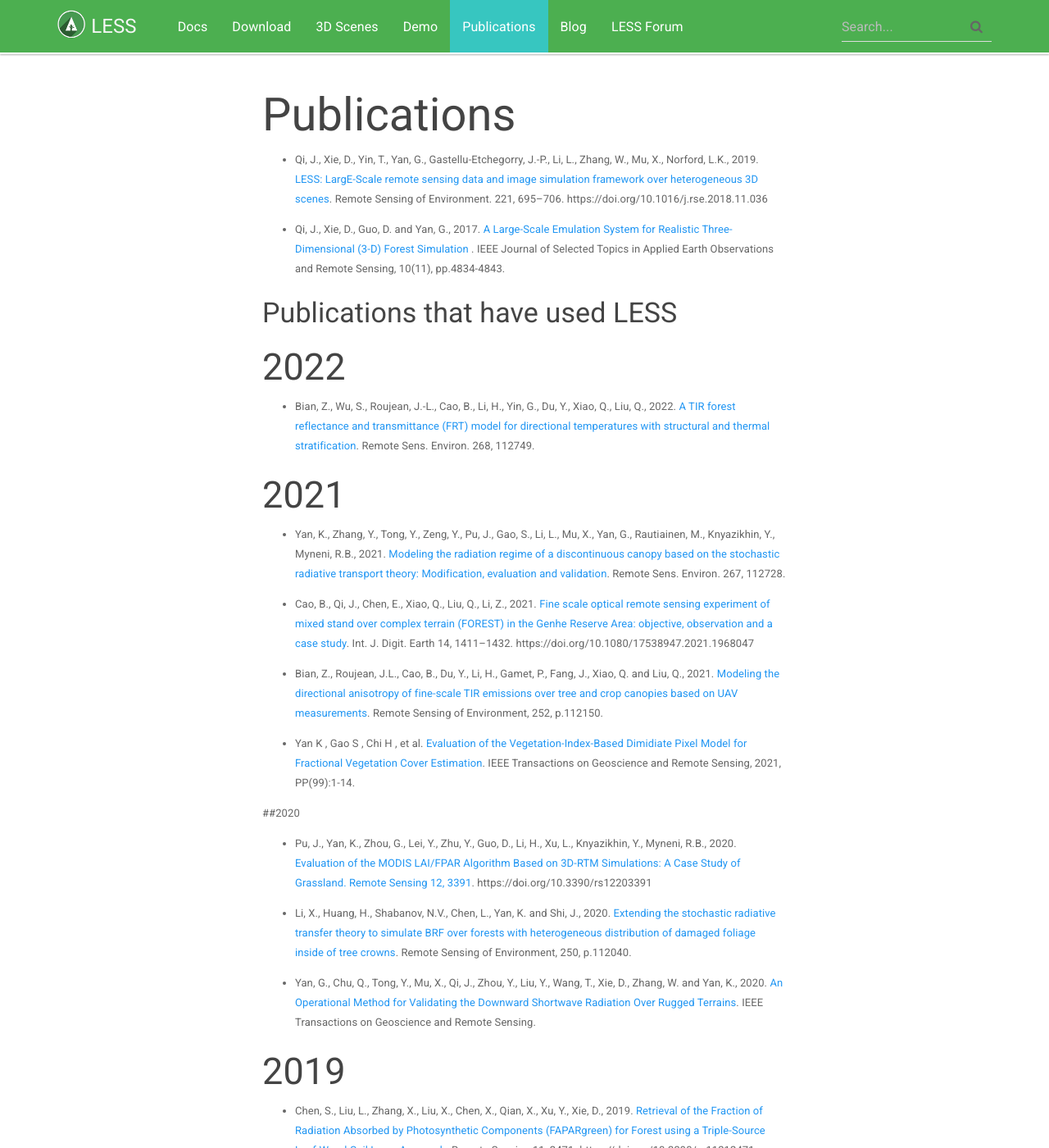
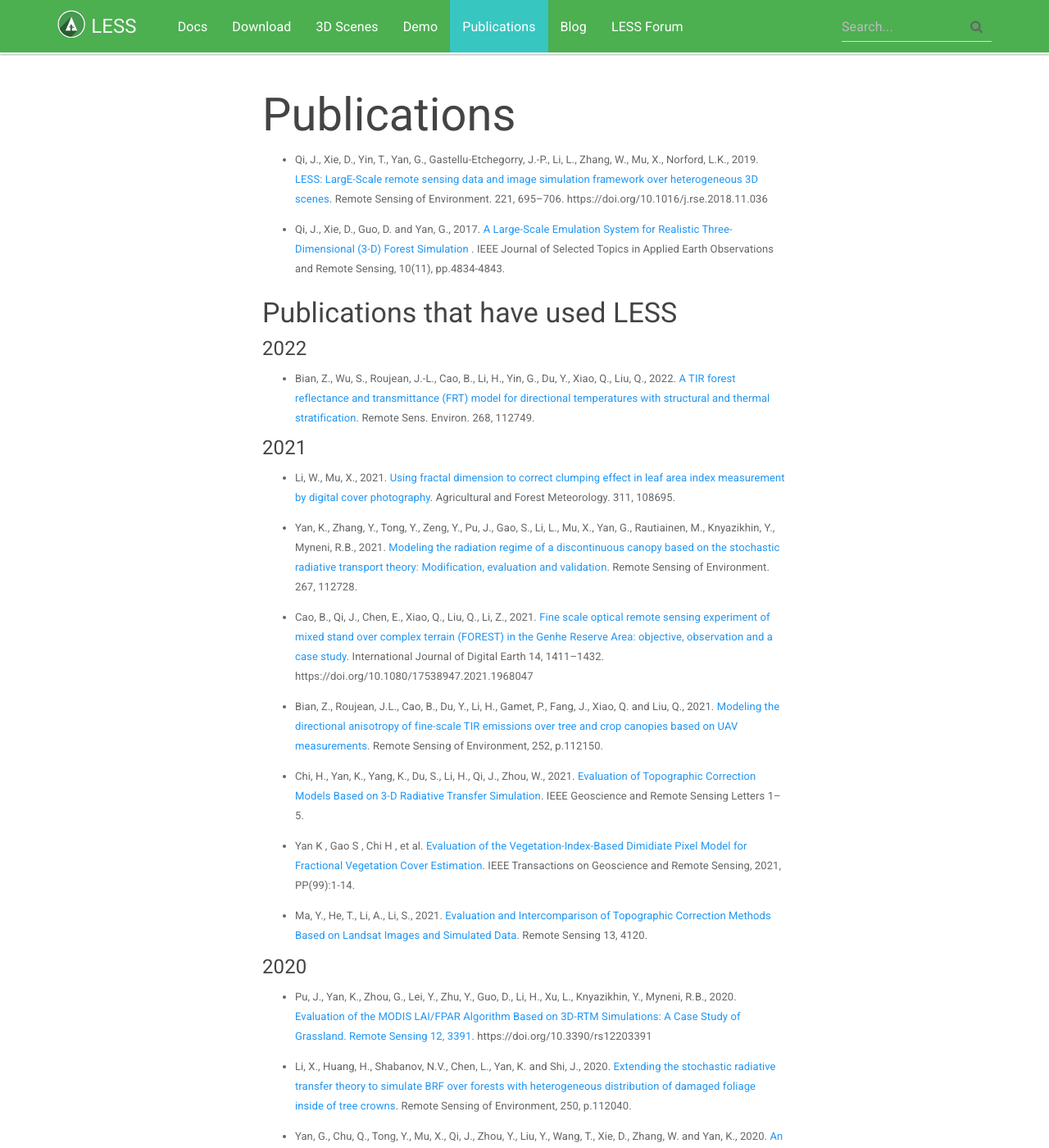
Before and after one commit to jianboqi/jianboqi.github.io, a Jekyll site: the page built from publications.md, in a window 1280 px wide and 1400 px high. Shown: the whole window at 82% size. Built offline with Jekyll 4.4.1, drawn with Linux system fonts in a browser that asks for light colours; nearby versions of some CDN libraries.

Commit message:
Update publications.md

```diff
--- a/publications.md
+++ b/publications.md
@@ -11,23 +11,27 @@
 
 ### Publications that have used LESS
 
-## 2022
+#### 2022
 
 * Bian, Z., Wu, S., Roujean, J.-L., Cao, B., Li, H., Yin, G., Du, Y., Xiao, Q., Liu, Q., 2022. [A TIR forest reflectance and transmittance (FRT) model for directional temperatures with structural and thermal stratification](https://www.sciencedirect.com/science/article/abs/pii/S0034425721004697). Remote Sens. Environ. 268, 112749.
 
-## 2021
+#### 2021
 
+* Li, W., Mu, X., 2021. [Using fractal dimension to correct clumping effect in leaf area index measurement by digital cover photography](https://doi.org/10.1016/j.agrformet.2021.108695). Agricultural and Forest Meteorology. 311, 108695.
 
+* Yan, K., Zhang, Y., Tong, Y., Zeng, Y., Pu, J., Gao, S., Li, L., Mu, X., Yan, G., Rautiainen, M., Knyazikhin, Y., Myneni, R.B., 2021. [Modeling the radiation regime of a discontinuous canopy based on the stochastic radiative transport theory: Modification, evaluation and validation](https://www.sciencedirect.com/science/article/abs/pii/S003442572100448X). Remote Sensing of Environment. 267, 112728.
 
-* Yan, K., Zhang, Y., Tong, Y., Zeng, Y., Pu, J., Gao, S., Li, L., Mu, X., Yan, G., Rautiainen, M., Knyazikhin, Y., Myneni, R.B., 2021. [Modeling the radiation regime of a discontinuous canopy based on the stochastic radiative transport theory: Modification, evaluation and validation](https://www.sciencedirect.com/science/article/abs/pii/S003442572100448X). Remote Sens. Environ. 267, 112728.
-
-* Cao, B., Qi, J., Chen, E., Xiao, Q., Liu, Q., Li, Z., 2021. [Fine scale optical remote sensing experiment of mixed stand over complex terrain (FOREST) in the Genhe Reserve Area: objective, observation and a case study](https://www.tandfonline.com/doi/abs/10.1080/17538947.2021.1968047). Int. J. Digit. Earth 14, 1411–1432. https://doi.org/10.1080/17538947.2021.1968047
+* Cao, B., Qi, J., Chen, E., Xiao, Q., Liu, Q., Li, Z., 2021. [Fine scale optical remote sensing experiment of mixed stand over complex terrain (FOREST) in the Genhe Reserve Area: objective, observation and a case study](https://www.tandfonline.com/doi/abs/10.1080/17538947.2021.1968047). International Journal of Digital Earth 14, 1411–1432. https://doi.org/10.1080/17538947.2021.1968047
 
 * Bian, Z., Roujean, J.L., Cao, B., Du, Y., Li, H., Gamet, P., Fang, J., Xiao, Q. and Liu, Q., 2021. [Modeling the directional anisotropy of fine-scale TIR emissions over tree and crop canopies based on UAV measurements](https://www.sciencedirect.com/science/article/abs/pii/S003442572030523X). Remote Sensing of Environment, 252, p.112150.
 
+* Chi, H., Yan, K., Yang, K., Du, S., Li, H., Qi, J., Zhou, W., 2021. [Evaluation of Topographic Correction Models Based on 3-D Radiative Transfer Simulation]( https://doi.org/10.1109/LGRS.2021.3110907). IEEE Geoscience and Remote Sensing Letters 1–5.
+
 * Yan K , Gao S , Chi H , et al. [Evaluation of the Vegetation-Index-Based Dimidiate Pixel Model for Fractional Vegetation Cover Estimation](https://www.researchgate.net/publication/348640566_Evaluation_of_the_Vegetation-Index-Based_Dimidiate_Pixel_Model_for_Fractional_Vegetation_Cover_Estimation). IEEE Transactions on Geoscience and Remote Sensing, 2021, PP(99):1-14.
 
-##2020
+* Ma, Y., He, T., Li, A., Li, S., 2021. [Evaluation and Intercomparison of Topographic Correction Methods Based on Landsat Images and Simulated Data](https://doi.org/10.3390/rs13204120). Remote Sensing 13, 4120.
+
+#### 2020
 
 * Pu, J., Yan, K., Zhou, G., Lei, Y., Zhu, Y., Guo, D., Li, H., Xu, L., Knyazikhin, Y., Myneni, R.B., 2020. [Evaluation of the MODIS LAI/FPAR Algorithm Based on 3D-RTM Simulations: A Case Study of Grassland. Remote Sensing 12, 3391](https://www.mdpi.com/2072-4292/12/20/3391). https://doi.org/10.3390/rs12203391
 
@@ -35,10 +39,10 @@
 
 * Yan, G., Chu, Q., Tong, Y., Mu, X., Qi, J., Zhou, Y., Liu, Y., Wang, T., Xie, D., Zhang, W. and Yan, K., 2020. [An Operational Method for Validating the Downward Shortwave Radiation Over Rugged Terrains](https://ieeexplore.ieee.org/abstract/document/9102394). IEEE Transactions on Geoscience and Remote Sensing.
 
-## 2019
+#### 2019
 * Chen, S., Liu, L., Zhang, X., Liu, X., Chen, X., Qian, X., Xu, Y., Xie, D., 2019. [Retrieval of the Fraction of Radiation Absorbed by Photosynthetic Components (FAPARgreen) for Forest using a Triple-Source Leaf-Wood-Soil Layer Approach](https://www.mdpi.com/2072-4292/11/21/2471). Remote Sensing 11, 2471. https://doi.org/10.3390/rs11212471
 
 * Jiao, Z.-H., Ren, H., Mu, X., Zhao, J., Wang, T., Dong, J., n.d. [Evaluation of Four Sky View Factor Algorithms using Digital Surface and Elevation Model Data](https://agupubs.onlinelibrary.wiley.com/doi/abs/10.1029/2018EA000475?af=R). Earth and Space Science. https://doi.org/10.1029/2018EA000475
 
-## 2018
+#### 2018
 * Li, L., Mu, X., Macfarlane, C., Song, W., Chen, J., Yan, K. and Yan, G., 2018. [A half-Gaussian fitting method for estimating fractional vegetation cover of corn crops using unmanned aerial vehicle images](https://www.researchgate.net/publication/326827159_A_half-Gaussian_fitting_method_for_estimating_fractional_vegetation_cover_of_corn_crops_using_unmanned_aerial_vehicle_images). Agricultural and Forest Meteorology, 262, pp.379-390.
```
